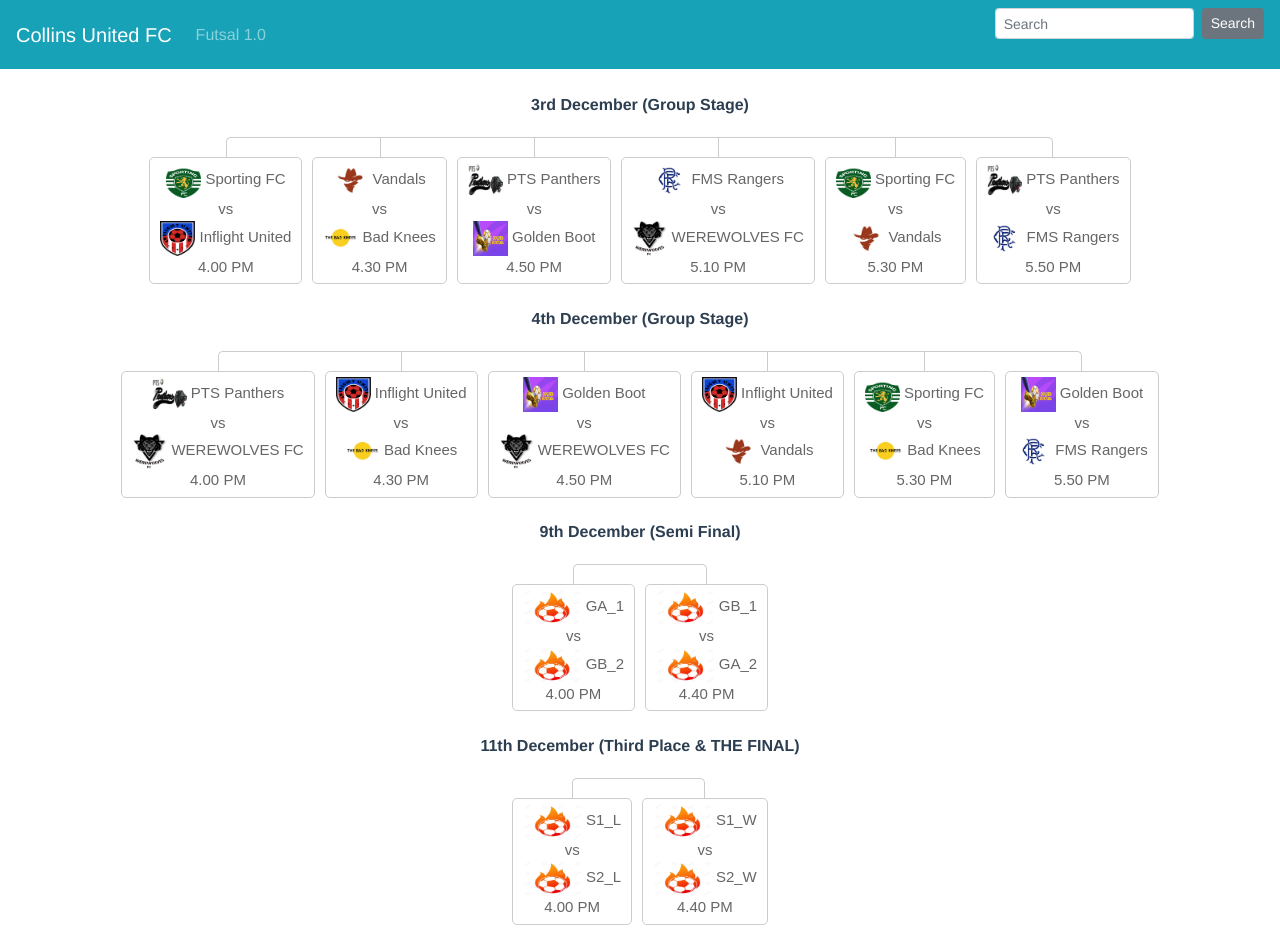
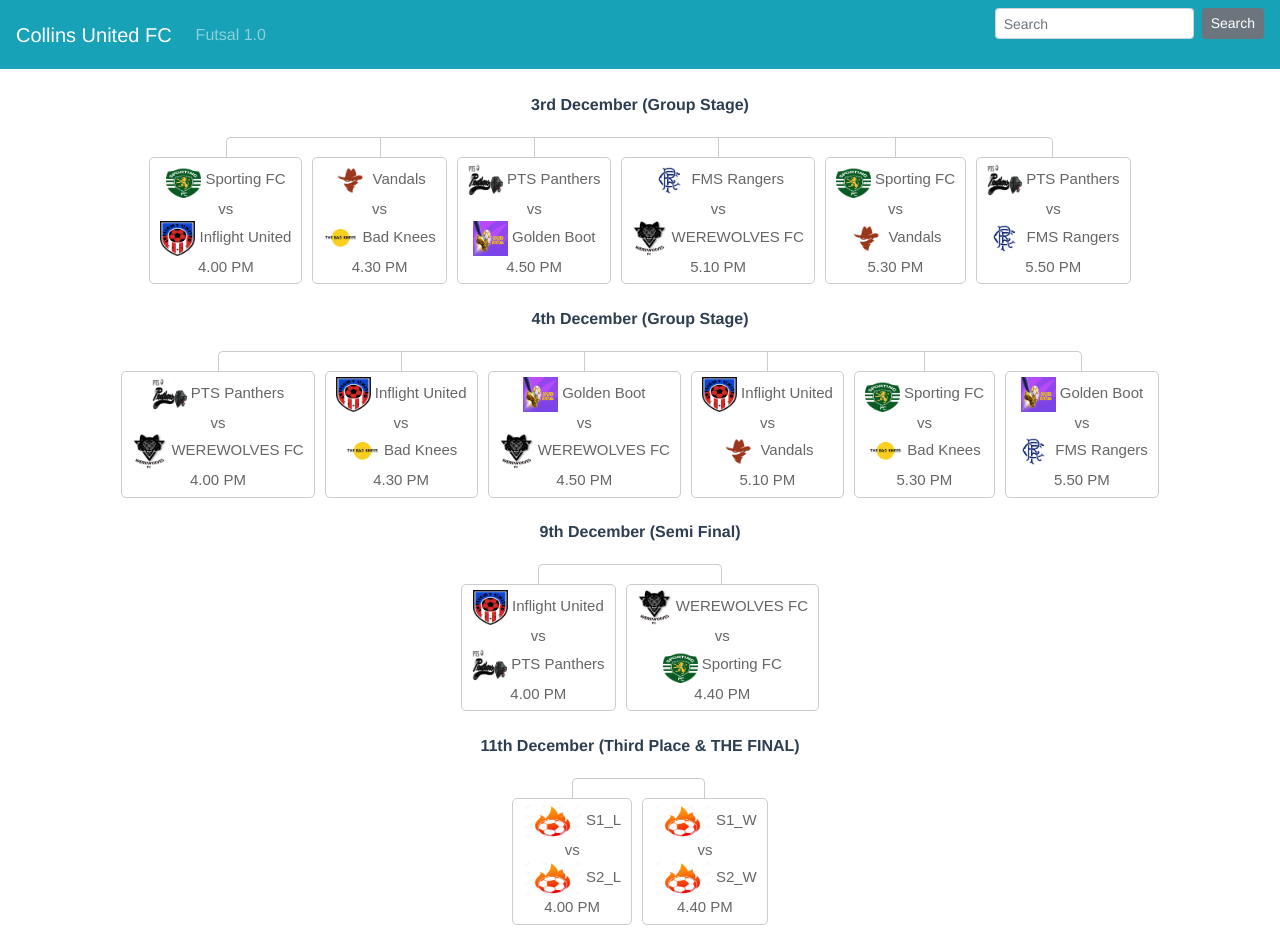
Before and after one commit to AndysWork/Football_Tournament, a Vue app: page /tournament/fixtures in a window 1280 px wide. Built offline with nearby package versions, Linux system fonts and the light colour scheme.

Commit message:
Updated Details

```diff
--- a/src/components/Fixtures.vue
+++ b/src/components/Fixtures.vue
@@ -135,19 +135,19 @@
         <ul>
           <li>
             <a href="#">
-              <img :src="dfPath" class="image-class" /> GA_1
+              <img :src="iuPath" class="image-class" /> Inflight United
               <br />vs
               <br />
-              <img :src="dfPath" class="image-class" /> GB_2
+              <img :src="ppPath" class="image-class" /> PTS Panthers
               <br />4.00 PM
             </a>
           </li>
           <li>
             <a href="#">
-              <img :src="dfPath" class="image-class" /> GB_1
+              <img :src="wfPath" class="image-class" /> WEREWOLVES FC
               <br />vs
               <br />
-              <img :src="dfPath" class="image-class" /> GA_2
+              <img :src="sfPath" class="image-class" /> Sporting FC
               <br />4.40 PM
             </a>
           </li>
--- a/src/layouts/LiveScores.vue
+++ b/src/layouts/LiveScores.vue
@@ -81,7 +81,7 @@
           </div>-->
           <div v-for="(selMatch,index) in isValueSelected" :key="index">
             <p>
-              <b>Match Summary of</b>
+              <b>Match Summary of </b>
               <img :src="selMatch.t1" class="score-image-class" />
               VS
               <img :src="selMatch.t2" class="score-image-class" />
```
